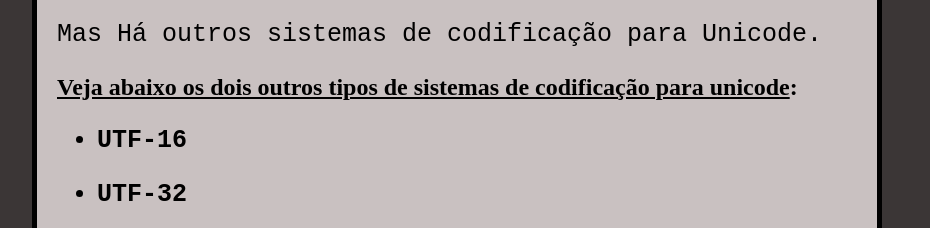
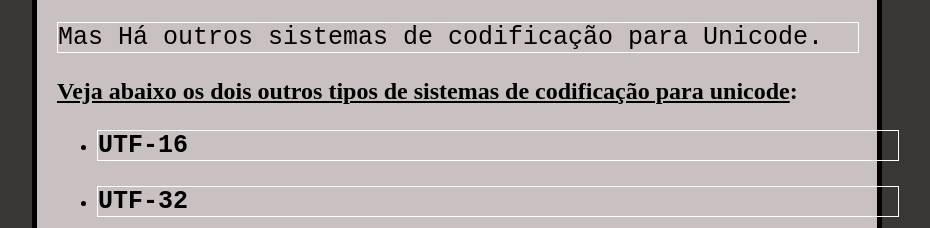
Before and after one commit to DiSouMaia/UTF-8, a plain HTML site: page index.html in a window 1280 px wide. Shown: the part 439-667 px from the top of the page, without its empty margins (183-1113 px from the left). Drawn offline with Linux system fonts and the light colour scheme.

Commit message:
Update estilo.css

```diff
--- a/estilos/estilo.css
+++ b/estilos/estilo.css
@@ -1,9 +1,10 @@
-p,
-li{
+p{
 color: dark gray;
 width: 800px;
 font-size: 25px;
 font-family: Courier New;
+border: 1px solid white;
+
 }
 h1{
 color: black;
```
